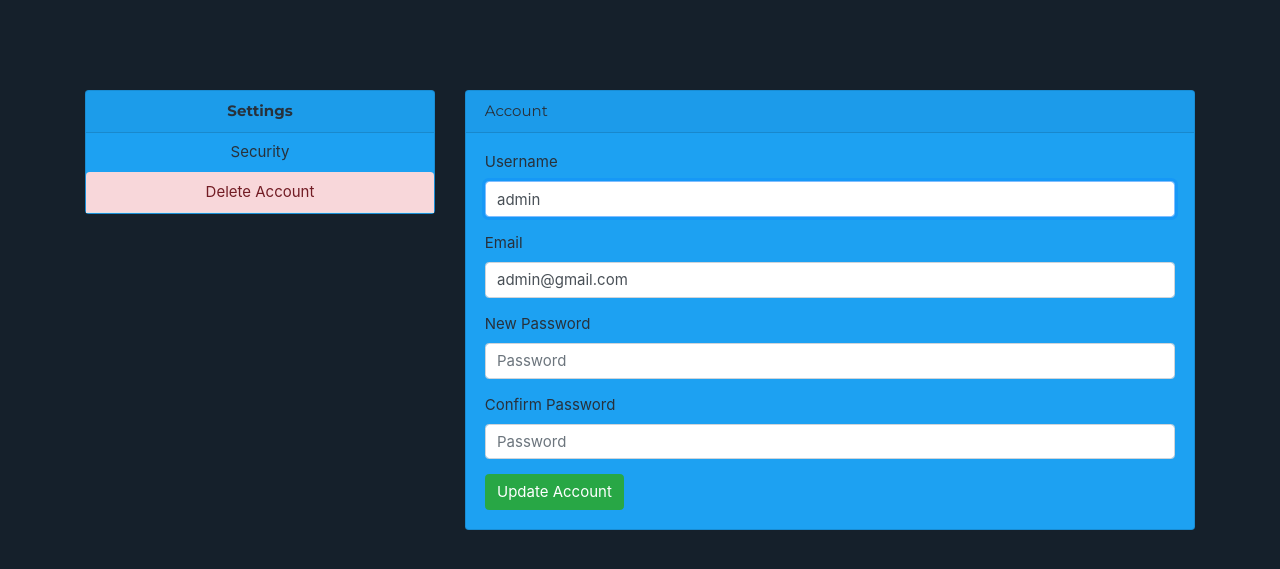
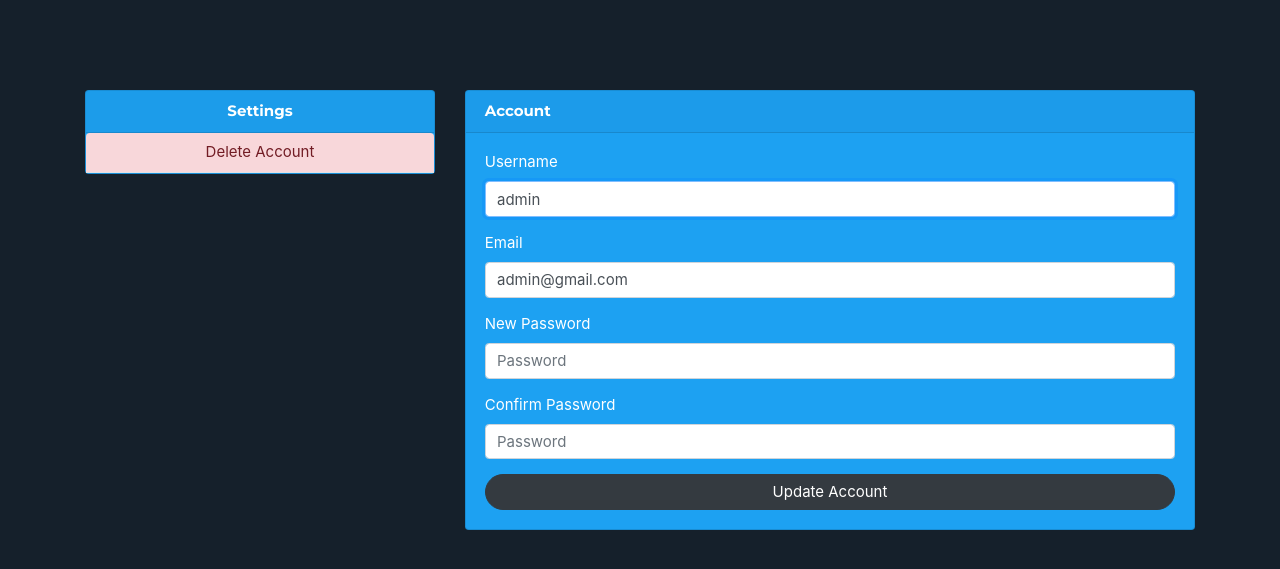
Before and after one commit to MarioCSilva/Blog_TPW, a Django app: page /settings/ in a window 1280 px wide. Shown: the part 110-679 px from the top of the page. Run offline with Django 3.2, Linux system fonts and the light colour scheme; a user stored in the database is signed in; some libraries are stand-ins or nearby versions.

Commit message:
css farm

```diff
--- a/Blog/app/templates/blog_page.html
+++ b/Blog/app/templates/blog_page.html
@@ -361,9 +361,9 @@
                 <div class="row col-sm-12">
                 <div class="col-sm-8" style="padding-left:36%">
                      {% if personal %}
-                        <a href="/profile/{{ blog.owner.all.0.user.username }}" ><h1>{{ blog.name }}</h1></a>
+                        <a style="color:white" href="/profile/{{ blog.owner.all.0.user.username }}" ><h1>{{ blog.name }}</h1></a>
                     {% else %}
-                        <h1>{{ blog.name }}</h1>
+                        <h1 style="color:white">{{ blog.name }}</h1>
                     {% endif %}
 
                 </div>
--- a/Blog/app/templates/settings.html
+++ b/Blog/app/templates/settings.html
@@ -15,12 +15,11 @@
             {% endif %}
             <div class="row">
                 <div class="col-lg-4">
-                    <div class="card text-center card-fluid">
+                    <div class="card text-center card-fluid" style="color:white">
                         <form name="delete" id="deleteForm" action="." method="POST">
                             {% csrf_token %}
                             <h6 class="card-header"><strong>Settings</strong> </h6>
-                            <nav class="nav nav-tabs flex-column" >
-                                <a class="nav-link">Security</a>
+                            <nav class="nav nav-tabs flex-column">
                                 <a name="delete" href="javascript:document.getElementById('deleteForm').submit()" class="nav-link alert-danger">Delete Account</a>
                                 <input type="hidden" class="display:none" name="delete" value="delete" />
                             </nav>
@@ -32,21 +31,22 @@
 
                     <div id="security_div" class="card card-fluid">
 
-                        <h6 class="card-header">Account</h6>
+                        <h6 class="card-header" style="color:white"><strong>Account</strong></h6>
                         <div class="card-body">
                             <form method="POST" action=".">
                                 {% csrf_token %}
                                 <div class="row mb-3">
-                                    <div class="col-lg-12">
+                                    <div class="col-lg-12" style="color:white">
                                         <label for="id_username">Username</label>
                                         {{ form_security.username }}
                                     </div>
-                                </div>
-                                {% if form_security_errors.username %}
+                                    {% if form_security_errors.username %}
                                     {{ form_security_errors.username }}
                                 {% endif %}
+                                </div>
+
                                 <div class="row mb-3">
-                                    <div class="col-lg-12">
+                                    <div class="col-lg-12" style="color:white">
                                         <label for="id_email">Email</label>
                                         {{ form_security.email }}
                                     </div>
@@ -55,7 +55,7 @@
                                     {% endif %}
                                 </div>
                                 <div class="row mb-3">
-                                    <div class="col-lg-12">
+                                    <div class="col-lg-12" style="color:white">
                                         <label for="id_password1">New Password</label>
                                         {{ form_security.password1 }}
                                     </div>
@@ -64,7 +64,7 @@
                                     {% endif %}
                                 </div>
                                 <div class="row mb-3">
-                                    <div class="col-lg-12">
+                                    <div class="col-lg-12" style="color:white">
                                         <label for="id_password2">Confirm Password</label>
                                         {{ form_security.password2 }}
                                     </div>
@@ -73,8 +73,8 @@
                                     {% endif %}
                                 </div>
                                 <div class="row">
-                                    <div class="col-lg-12">
-                                        <input type="submit" class="btn btn-success" name="security" value="Update Account">
+                                    <div class="col-lg-12" >
+                                        <input type="submit" class="btn rounded-pill btn-block btn-dark" name="security" value="Update Account">
                                     </div>
                                 </div>
                             </form>
```
Also changed, not shown: Blog/app/templates/profile_page.html (+6 -6 lines).
